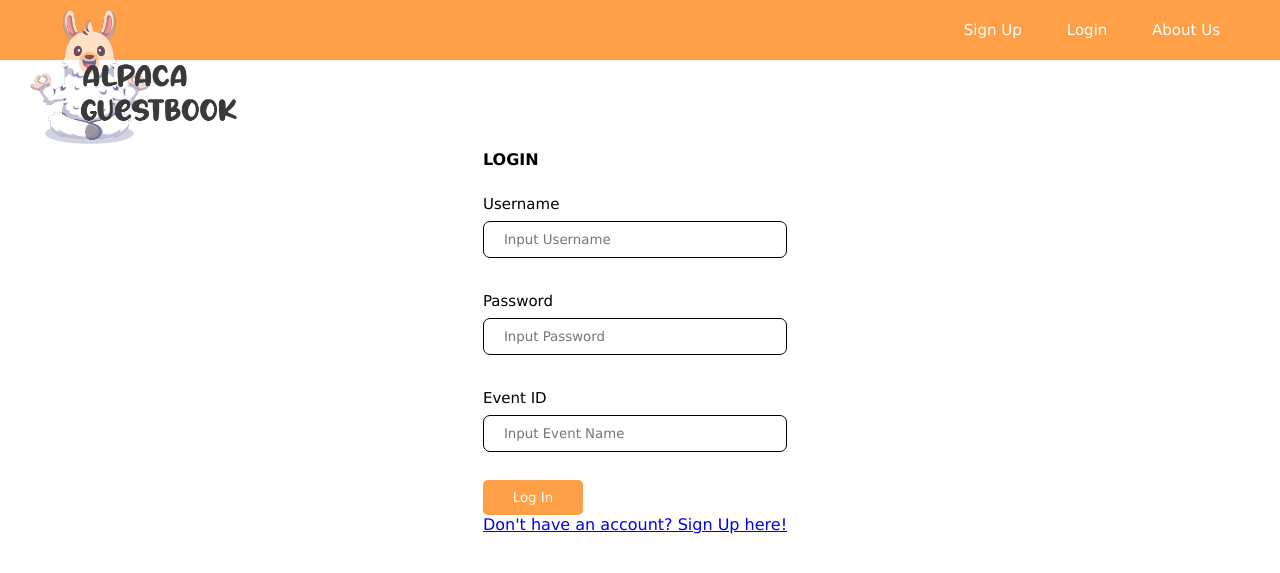
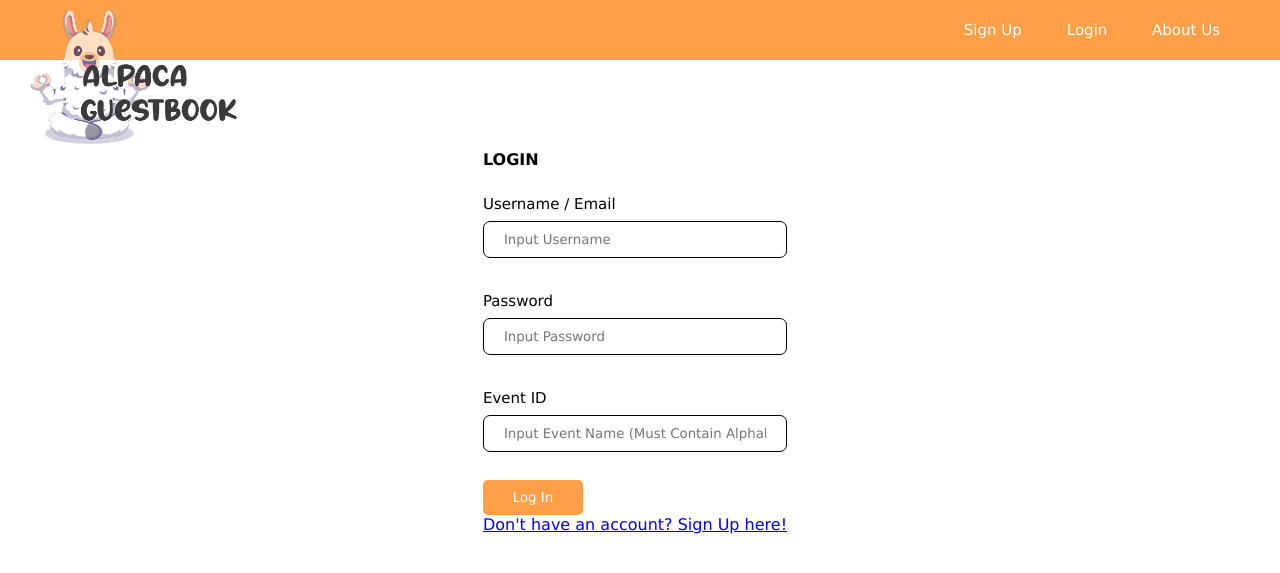
Before and after one commit to Miki-mi/AWS-PBL-Guestbook, a PHP site: page /login.php in a window 1280 px wide. Shown: the top 573 px of the page. Run offline with PHP 8.4, Linux system fonts and the light colour scheme.

Commit message:
Update login.php

```diff
--- a/login.php
+++ b/login.php
@@ -45,7 +45,7 @@ else
         </div>
             <form class="form" method="POST" action="controller/doLogin.php">
                 <div class="form-group">
-                    <label>Username</label>
+                    <label>Username / Email</label>
                     <br>
                     <input type="text" name="username" id="username" class="form"
                     placeholder="Input Username">
@@ -60,7 +60,7 @@ else
                     <label>Event ID</label>
                     <br>
                     <input type="text" name="eventid" id="eventid" class="form"
-                    placeholder="Input Event Name">
+                    placeholder="Input Event Name (Must Contain Alphabets)">
                 </div>
 
                 <button type="submit" name="btnLogin" class="btn btn-success">Log In</button>
```
